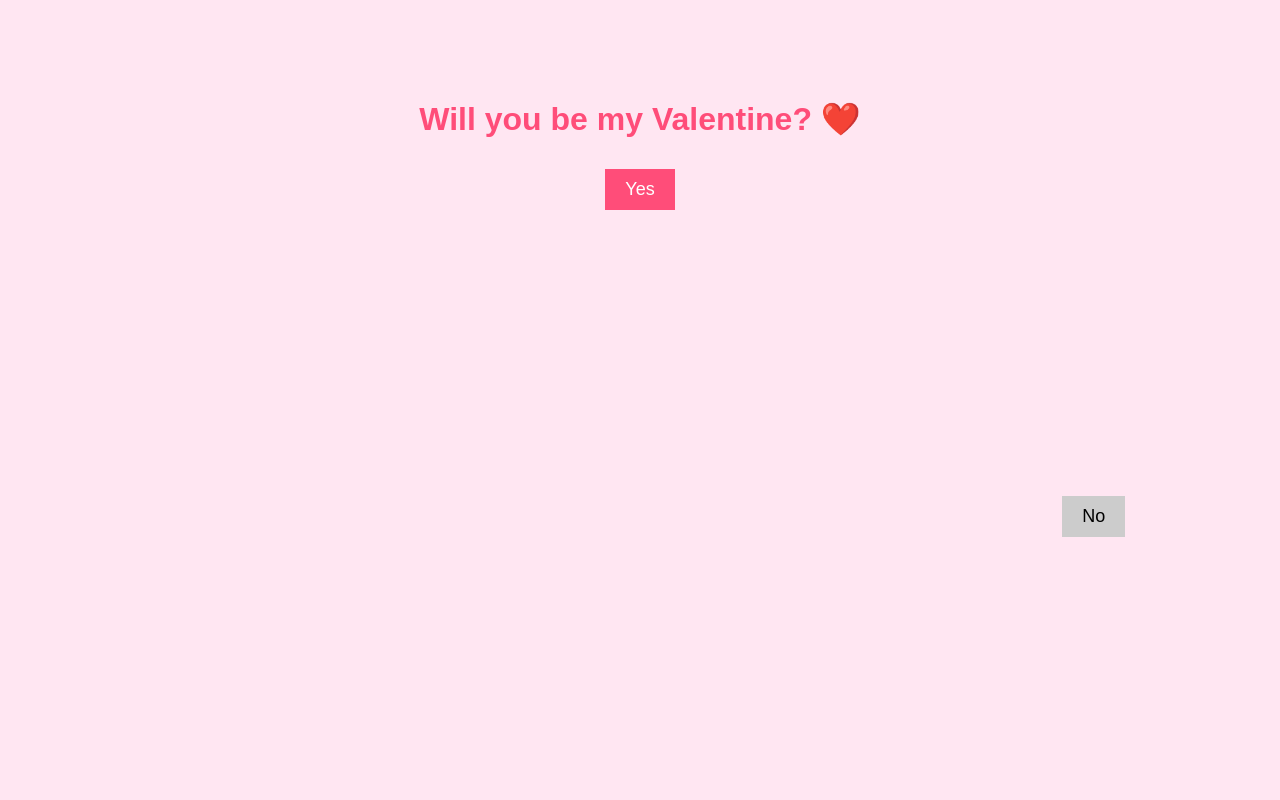
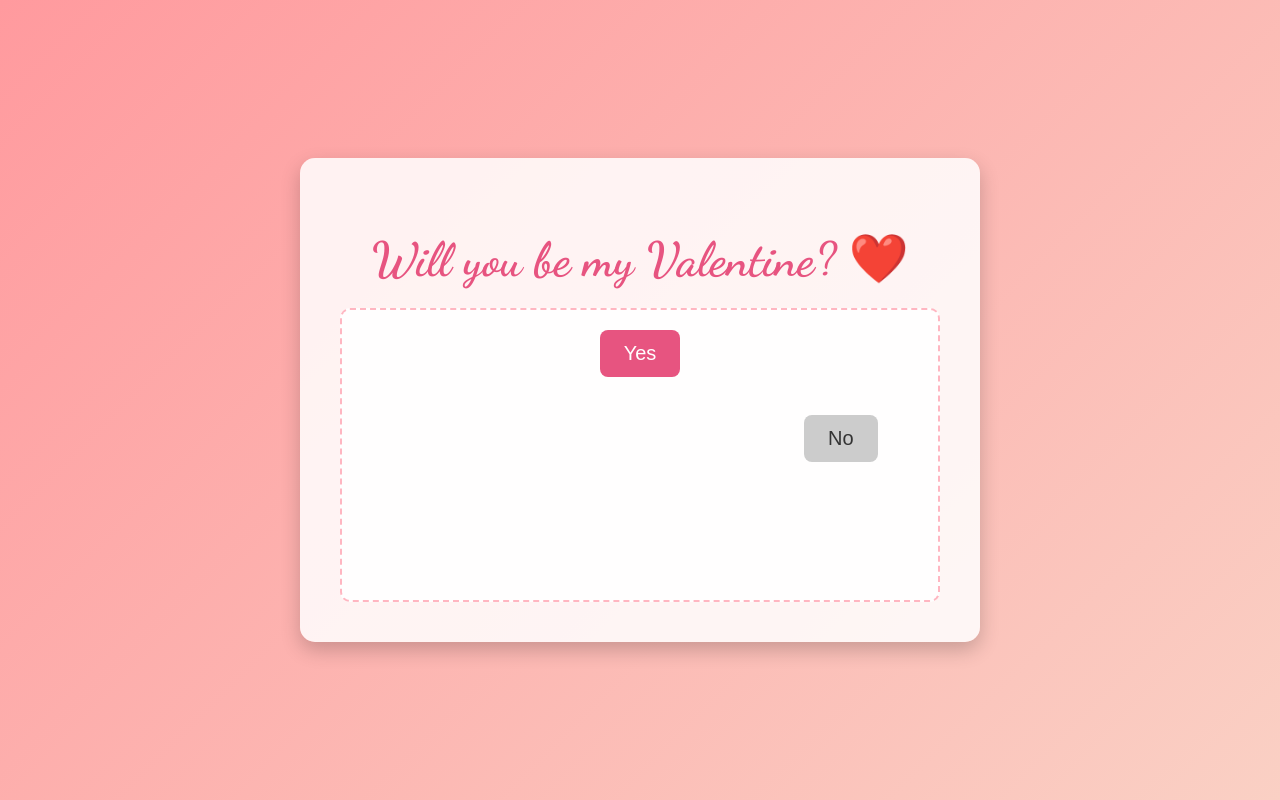
Before and after one commit to MathewJoseph2005/Yes-no, a plain HTML site: page index.html in a window 1280 px wide. Both pictures are taken after a click on the button "No". Drawn offline with Linux system fonts and the light colour scheme.

Commit message:
Update index.html

```diff
--- a/index.html
+++ b/index.html
@@ -1,45 +1,66 @@
 <!DOCTYPE html>
 <html lang="en">
 <head>
-    <meta charset="UTF-8">
-    <meta name="viewport" content="width=device-width, initial-scale=1.0">
+  <meta charset="UTF-8" />
+  <meta name="viewport" content="width=device-width, initial-scale=1.0" />
   <title>Be My Valentine?</title>
+  <!-- Google Fonts for a romantic look -->
+  <link href="https://fonts.googleapis.com/css2?family=Dancing+Script:wght@700&family=Montserrat:wght@400;700&display=swap" rel="stylesheet">
   <style>
     body {
-            font-family: Arial, sans-serif;
-            text-align: center;
-            background-color: #ffe6f2;
+      margin: 0;
+      font-family: 'Montserrat', sans-serif;
+      background: linear-gradient(135deg, #ff9a9e, #fad0c4);
+      color: #333;
       overflow: hidden;
+      height: 100vh;
+      display: flex;
+      align-items: center;
+      justify-content: center;
     }
     .container {
-            margin-top: 100px;
+      text-align: center;
+      background: rgba(255, 255, 255, 0.85);
+      padding: 40px;
+      border-radius: 15px;
+      box-shadow: 0 8px 20px rgba(0, 0, 0, 0.2);
+      max-width: 600px;
+      width: 90%;
+      position: relative;
     }
     h1 {
-            color: #ff4d79;
+      font-family: 'Dancing Script', cursive;
+      font-size: 48px;
+      margin-bottom: 20px;
+      color: #e75480;
     }
     .buttons {
-            margin-top: 20px;
       position: relative;
-            height: 300px; /* Keeps the buttons within a visible area */
+      height: 250px; /* Defined area for the buttons */
+      border: 2px dashed #ffb6c1;
+      border-radius: 10px;
+      margin: 20px auto 0;
+      padding: 20px;
+      background: rgba(255, 255, 255, 0.9);
     }
     button {
-            font-size: 18px;
-            padding: 10px 20px;
-            margin: 10px;
+      font-size: 20px;
+      padding: 12px 24px;
       border: none;
       cursor: pointer;
-            transition: 0.3s;
+      border-radius: 8px;
+      transition: transform 0.3s, box-shadow 0.3s;
     }
     .yes {
-            background-color: #ff4d79;
-            color: white;
+      background-color: #e75480;
+      color: #fff;
     }
     .yes:hover {
-            background-color: #ff1a5c;
+      box-shadow: 0 4px 15px rgba(231,84,128,0.6);
     }
     .no {
       background-color: #ccc;
-            color: black;
+      color: #333;
       position: absolute;
     }
     iframe {
@@ -50,8 +71,8 @@
 <body>
   <div class="container">
     <h1>Will you be my Valentine? ❤️</h1>
-        <div class="buttons">
-            <button class="yes" onclick="alert('Yay! 💖')">Yes</button>
+    <div class="buttons" id="buttonContainer">
+      <button class="yes" id="yesBtn" onclick="alert('Yay! 💖')">Yes</button>
       <button class="no" id="noBtn">No</button>
     </div>
   </div>
@@ -63,19 +84,44 @@
 
   <script>
     const noBtn = document.getElementById("noBtn");
+    const yesBtn = document.getElementById("yesBtn");
+    const container = document.getElementById("buttonContainer");
     const musicPlayer = document.getElementById("musicPlayer");
 
+    // Starting scale for the Yes button
+    let yesScale = 1;
+
+    // Function to move the No button within its container boundaries
     function moveNoButton() {
-            const x = Math.random() * (window.innerWidth - 100);
-            const y = Math.random() * (window.innerHeight - 50);
-            noBtn.style.left = `${x}px`;
-            noBtn.style.top = `${y}px`;
+      const containerWidth = container.clientWidth;
+      const containerHeight = container.clientHeight;
+      const btnWidth = noBtn.offsetWidth;
+      const btnHeight = noBtn.offsetHeight;
+
+      const maxX = containerWidth - btnWidth;
+      const maxY = containerHeight - btnHeight;
+
+      const randomX = Math.random() * maxX;
+      const randomY = Math.random() * maxY;
+
+      noBtn.style.left = randomX + "px";
+      noBtn.style.top = randomY + "px";
     }
 
+    // Function to enlarge the Yes button each time the No button is clicked
+    function enlargeYesButton() {
+      yesScale += 0.1;
+      yesBtn.style.transform = `scale(${yesScale})`;
+    }
+
+    // Event listeners to move the No button and enlarge the Yes button
     noBtn.addEventListener("mouseover", moveNoButton);
-        noBtn.addEventListener("click", moveNoButton);
+    noBtn.addEventListener("click", function () {
+      moveNoButton();
+      enlargeYesButton();
+    });
 
-        // Play music on first user interaction
+    // Play music on first user interaction (to comply with autoplay policies)
     document.addEventListener("click", function () {
       if (musicPlayer.src.includes("autoplay=0")) {
         musicPlayer.src = "https://www.youtube.com/embed/K7hVZ9AAX6Q?autoplay=1&loop=1&playlist=K7hVZ9AAX6Q";
```
Lines whose indentation alone changed are shown as unchanged.
